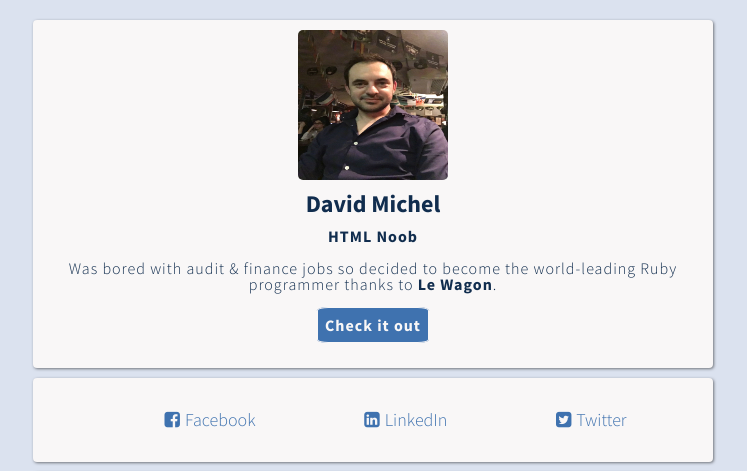
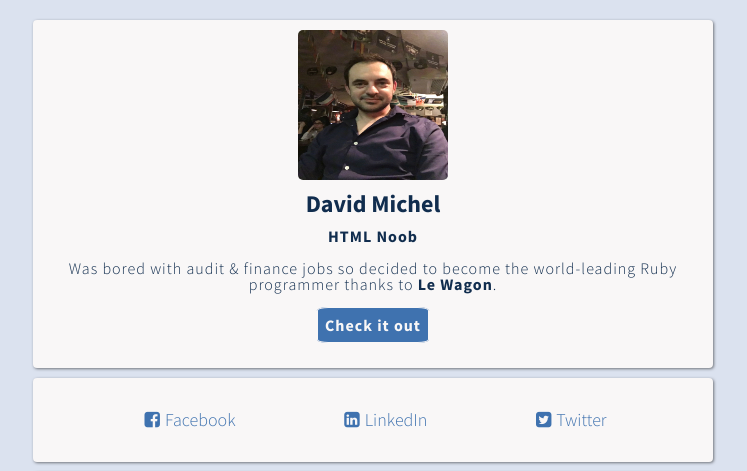
Before and after one commit to mirozel94/profile, a plain HTML site: page index.html in a window 1280 px wide. Shown: the top 471 px of the page, without its empty margins (267-1014 px from the left). Drawn offline with Linux system fonts and the light colour scheme.

Commit message:
removed padding

```diff
--- a/style.css
+++ b/style.css
@@ -26,7 +26,7 @@ a:hover {
   font-weight: bolder;
 }
 
-li {
+li, ul {
   list-style: none;
   padding-left: 0
 }
```
